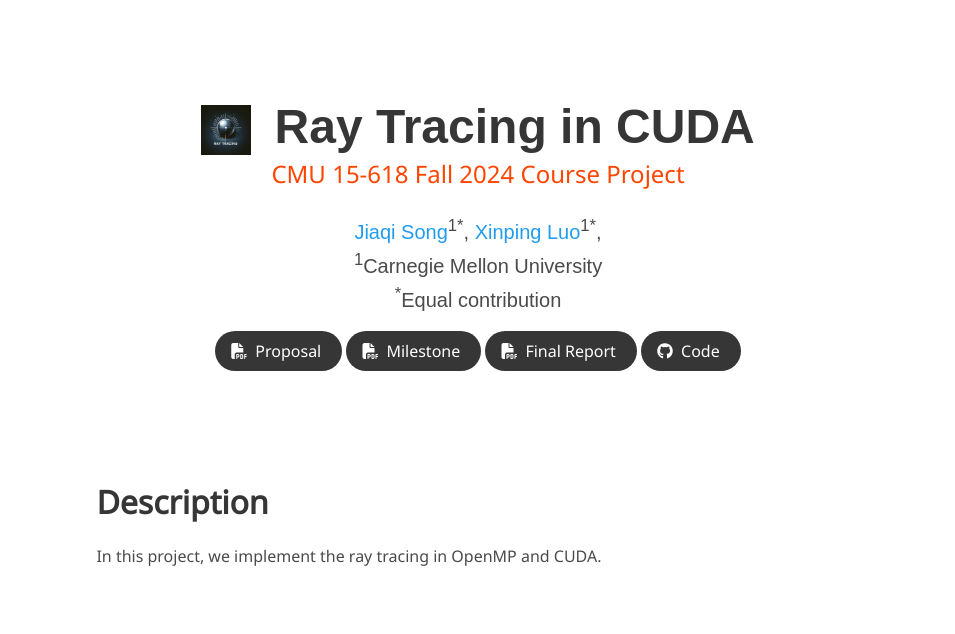
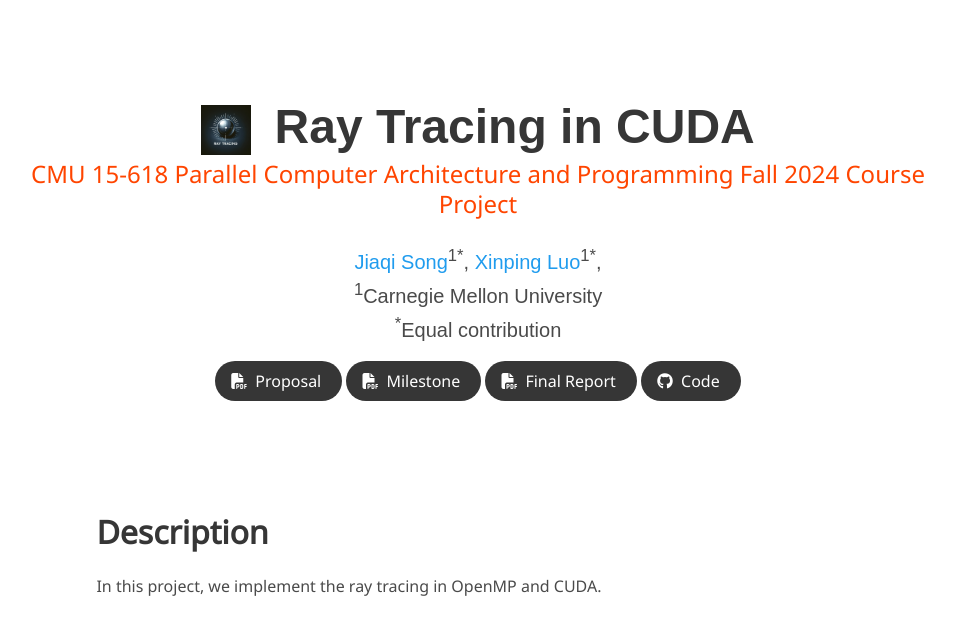
Before and after one commit to raytracingcuda/raytracingcuda.github.io, a plain HTML site: page index.html in a window 1280 px wide. Shown: the whole page, without its empty margins (162-1117 px from the left). Drawn offline with nearby package versions, Linux system fonts and the light colour scheme; a web font is replaced by a local one.

Commit message:
change titel

```diff
--- a/index.html
+++ b/index.html
@@ -52,7 +52,7 @@
             Ray Tracing in CUDA
           </h1>
           <h2 class="subtitle is-4 publication-subtitle" style="color: orangered;">
-            CMU 15-618 Fall 2024 Course Project
+            CMU 15-618 Parallel Computer Architecture and Programming Fall 2024 Course Project
           </h2>
           <div class="is-size-5 publication-authors">
             <span class="author-block">
```
